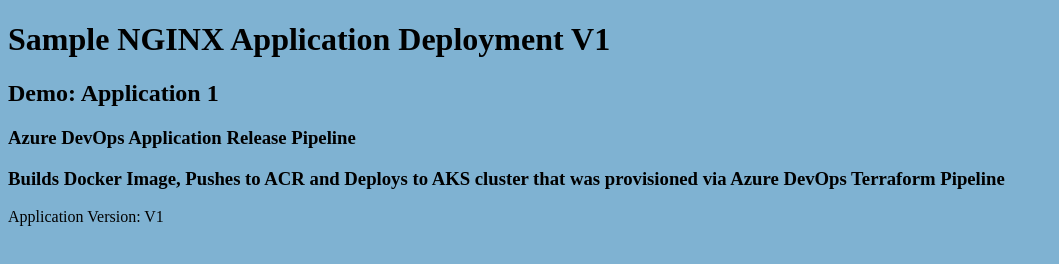
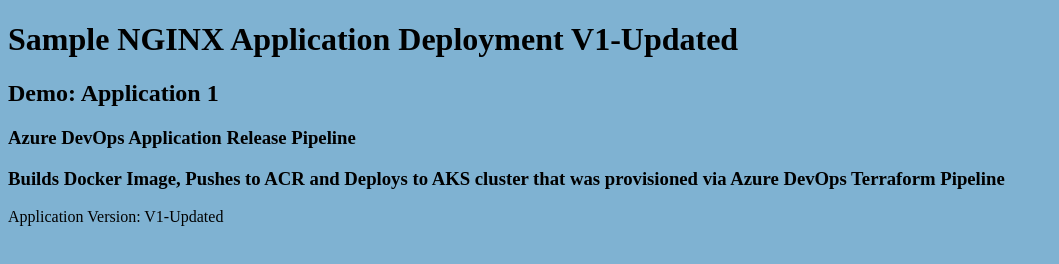
Before and after one commit to mprabhudms/AppDeployments, a plain HTML site: page index.html in a window 1280 px wide. Shown: the whole page, without its empty margins (0-1059 px from the left). Drawn offline with Linux system fonts and the light colour scheme.

Commit message:
Testing Pipeline Jan 1 2022

```diff
--- a/index.html
+++ b/index.html
@@ -1,10 +1,10 @@
 <!DOCTYPE html>
 <html>
    <body style="background-color:rgb(127, 178, 210);">
-      <h1>Sample NGINX Application Deployment V1 </h1>
+      <h1>Sample NGINX Application Deployment V1-Updated </h1>
       <h2>Demo: Application 1 </h2>
       <h3>Azure DevOps Application Release Pipeline</h3>
       <h3>Builds Docker Image, Pushes to ACR and Deploys to AKS cluster that was provisioned via Azure DevOps Terraform Pipeline</h3>
-      <p>Application Version: V1</p>
+      <p>Application Version: V1-Updated</p>
    </body>
 </html>
```
